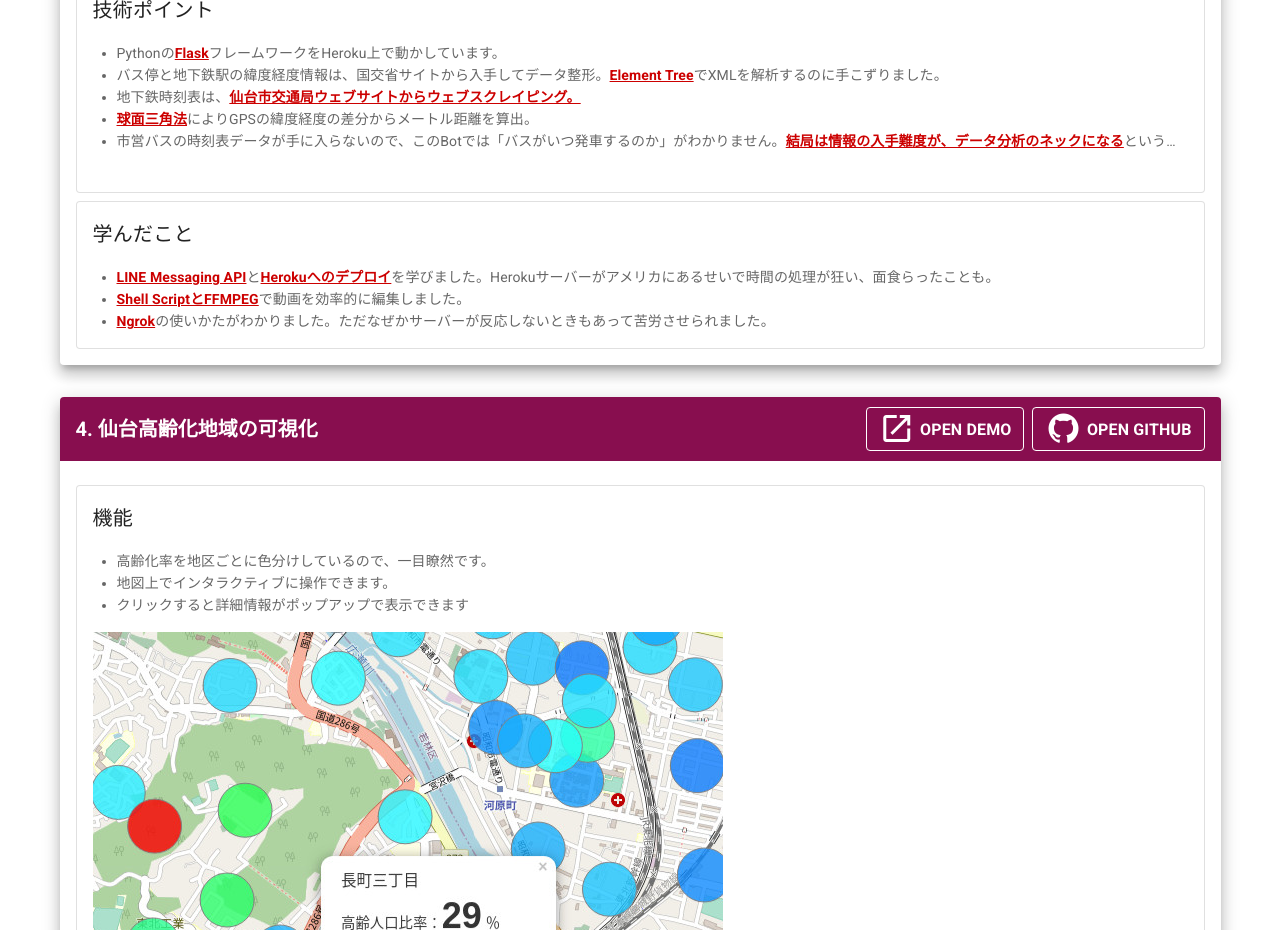
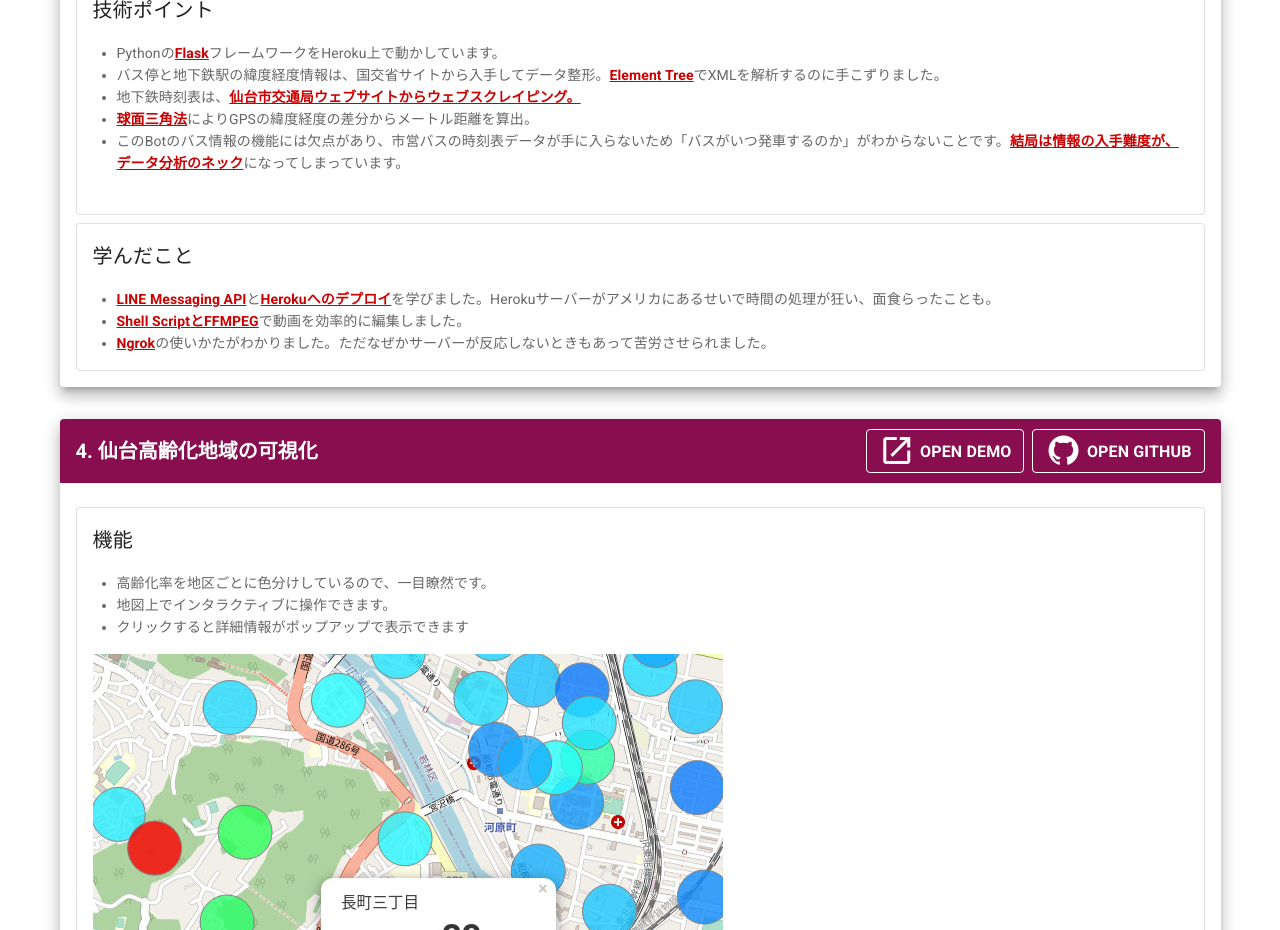
Before and after one commit to azureleaf/azureleaf.github.io, a Vue app: page /#/ in a window 1280 px wide. Shown: the part 3560-4490 px from the top of the page. Built offline with nearby package versions, Linux system fonts and the light colour scheme.

Commit message:
style: Update descriptions

```diff
--- a/src/views/Projects.vue
+++ b/src/views/Projects.vue
@@ -301,7 +301,7 @@ export default {
             "バス停と地下鉄駅の緯度経度情報は、国交省サイトから入手してデータ整形。<u>Element Tree</u>でXMLを解析するのに手こずりました。",
             "地下鉄時刻表は、<u>仙台市交通局ウェブサイトからウェブスクレイピング。</u>",
             "<u>球面三角法</u>によりGPSの緯度経度の差分からメートル距離を算出。",
-            "市営バスの時刻表データが手に入らないので、このBotでは「バスがいつ発車するのか」がわかりません。<u>結局は情報の入手難度が、データ分析のネックになる</u>という…</u>"
+            "このBotのバス情報の機能には欠点があり、市営バスの時刻表データが手に入らないため「バスがいつ発車するのか」がわからないことです。<u>結局は情報の入手難度が、データ分析のネック</u>になってしまっています。"
           ],
           achvs: [
             "<u>LINE Messaging API</u>と<u>Herokuへのデプロイ</u>を学びました。Herokuサーバーがアメリカにあるせいで時間の処理が狂い、面食らったことも。",
--- a/src/views/Skills.vue
+++ b/src/views/Skills.vue
@@ -119,7 +119,7 @@ export default {
             {
               title: "OS",
               desc:
-                "<u>Ubuntu Bionic</u> / Windows / CentOS + Nginx（大学研究室のサーバ運用）"
+                "<u>Ubuntu</u> / Windows / CentOS + Nginx（大学研究室のサーバ運用）"
             },
             {
               title: "Editor",
@@ -129,11 +129,6 @@ export default {
               title: "環境管理",
               desc:
                 "<u>GitHub</u> / <u>GitLab</u> / BitBucket / Docker / VirtualBox + Vagrant / <u>pipenv</u> / virtualenv"
-            },
-            {
-              title: "Coding Format",
-              desc:
-                "<u>Prettier</u> / <u>Vetur</u> / <u>ESLint</u> / TSLint / <u>Autopep8</u> / <u>Flake8</u> / php cs fixer / PHP Intelephense"
             },
             { title: "テスト系", desc: "Cypress / Jest / Postman" },
             {
```
